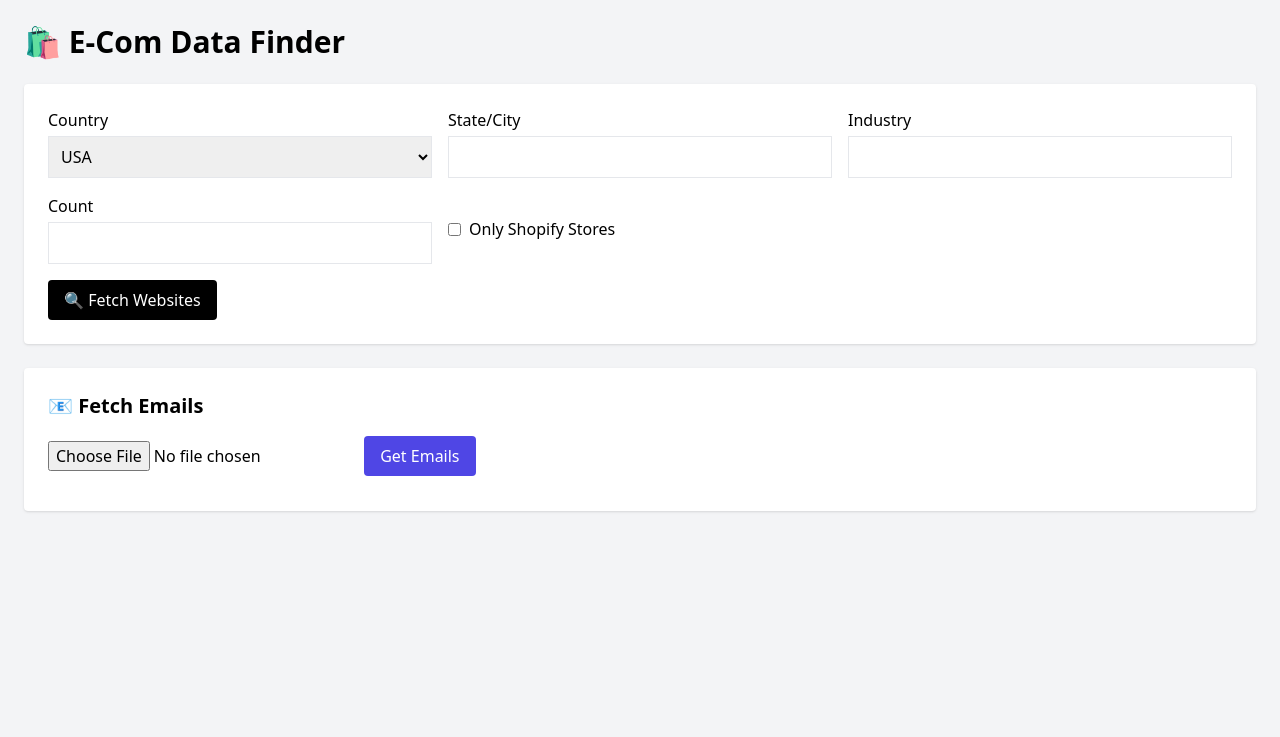
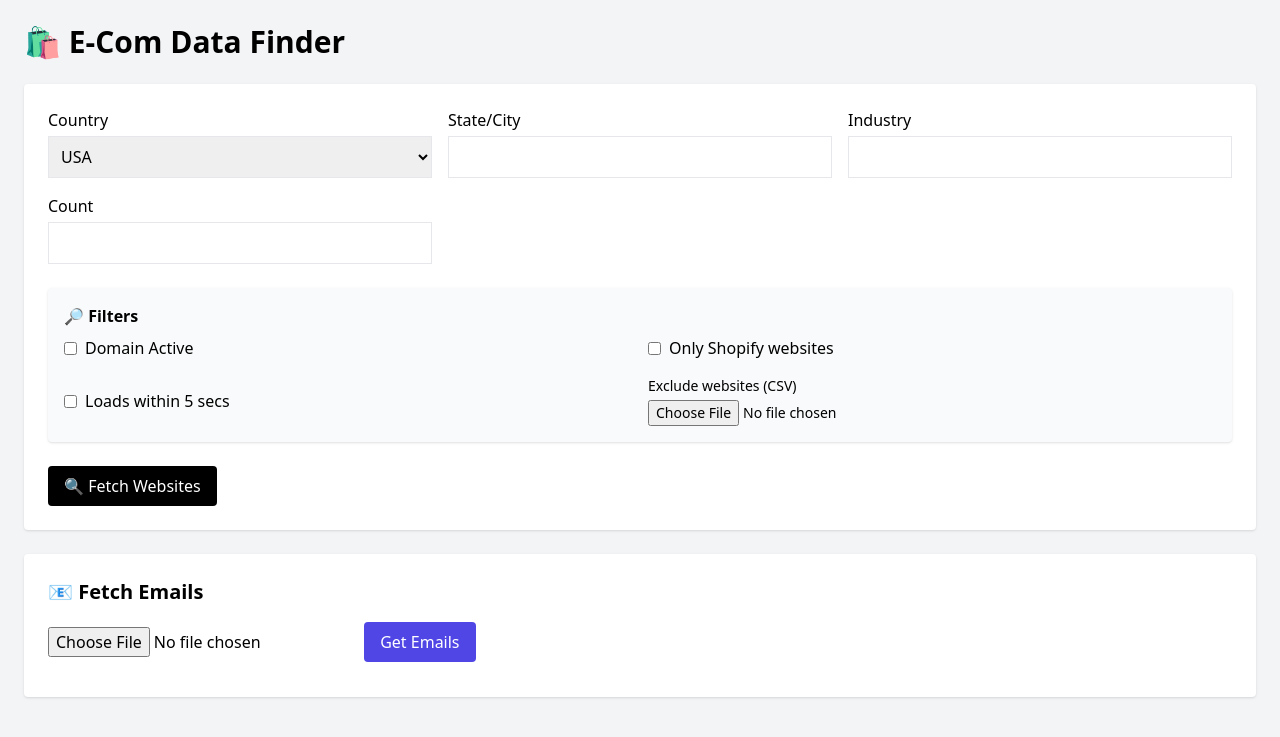
Before and after one commit to IDKSAM27/SDM-CSE, a FastAPI app: page / in a window 1280 px wide. Shown: the top 737 px of the page. Run offline with FastAPI, Linux system fonts and the light colour scheme; some libraries are stand-ins or nearby versions.

Commit message:
Sam's dumb work has made the filters work

```diff
--- a/app/main.py
+++ b/app/main.py
@@ -7,6 +7,7 @@ import io
 import csv
 from app.logic import fetch_emails  # If email extractor is implemented
 from app.logic.fetch_emails import get_emails
+from app.logic.filters import apply_filters
 
 
 app = FastAPI()
@@ -21,6 +22,7 @@ async def index(request: Request):
     return templates.TemplateResponse("index.html", {"request": request})
 
 # Handle website scraping POST
+
 @app.post("/fetch-websites")
 async def fetch_websites_route(
     request: Request,
@@ -28,13 +30,29 @@ async def fetch_websites_route(
     state: str = Form(...),
     industry: str = Form(...),
     count: int = Form(...),
-    only_shopify: bool = Form(False)
+    only_shopify: bool = Form(False),
+    domain_active: bool = Form(False),
+    fast_load: bool = Form(False),
+    exclude_csv: UploadFile = File(None)
 ):
-    websites = get_websites.get_websites(country, state, industry, count, only_shopify)
+    # Fetch websites
+    websites = get_websites.get_websites(country, state, industry, count, only_shopify=False)
+
+    # Exclusion list from uploaded CSV
+    exclude_list = []
+    if exclude_csv:
+        content = await exclude_csv.read()
+        decoded = content.decode("utf-8").splitlines()
+        exclude_list = [line.strip() for line in decoded if line.strip()]
+
+    # Apply filters
+    filtered = apply_filters(websites, exclude_list, active=domain_active, shopify=only_shopify, fast=fast_load)
+
     return templates.TemplateResponse("index.html", {
         "request": request,
-        "websites": websites
+        "websites": filtered
     })
+
 
 # Handle email extraction from CSV POST
 @app.post("/fetch-emails")
--- a/app/views/templates/index.html
+++ b/app/views/templates/index.html
@@ -10,7 +10,7 @@
         <h1 class="text-3xl font-bold mb-6">🛍️ E-Com Data Finder</h1>
 
         <!-- Website Fetch Form -->
-        <form action="/fetch-websites" method="post" class="bg-white p-6 rounded shadow mb-6" id="fetch-websites-form">
+        <form action="/fetch-websites" method="post" enctype="multipart/form-data" class="bg-white p-6 rounded shadow mb-6" id="fetch-websites-form">
             <div class="grid grid-cols-1 md:grid-cols-3 gap-4">
                 <div>
                     <label class="block mb-1">Country</label>
@@ -32,12 +32,32 @@
                     <label class="block mb-1">Count</label>
                     <input name="count" type="number" value="" min="" class="w-full border p-2">
                 </div>
-                <div class="flex items-center">
-                    <input type="checkbox" name="only_shopify" class="mr-2">
-                    <label>Only Shopify Stores</label>
+            </div>
+
+            <!-- Filter checkboxes and file upload -->
+            <div class="bg-gray-50 p-4 rounded shadow mt-6">
+                <h3 class="font-semibold mb-2">🔎 Filters</h3>
+                <div class="grid grid-cols-1 md:grid-cols-2 gap-4">
+                    <label class="flex items-center space-x-2">
+                        <input type="checkbox" name="domain_active" class="form-checkbox">
+                        <span>Domain Active</span>
+                    </label>
+                    <label class="flex items-center space-x-2">
+                        <input type="checkbox" name="only_shopify" class="form-checkbox">
+                        <span>Only Shopify websites</span>
+                    </label>
+                    <label class="flex items-center space-x-2">
+                        <input type="checkbox" name="fast_load" class="form-checkbox">
+                        <span>Loads within 5 secs</span>
+                    </label>
+                    <div>
+                        <label class="block mb-1 text-sm">Exclude websites (CSV)</label>
+                        <input type="file" name="exclude_csv" accept=".csv" class="block w-full text-sm">
                     </div>
                 </div>
-            <button class="mt-4 bg-black text-white px-4 py-2 rounded" type="submit">🔍 Fetch Websites</button>
+            </div>
+
+            <button class="mt-6 bg-black text-white px-4 py-2 rounded" type="submit">🔍 Fetch Websites</button>
         </form>
 
         <!-- Website Results -->
@@ -108,7 +128,6 @@
                 "{{ site.load_time or 'N/A' }}",
                 "{{ 'Yes' if site.shopify else 'No' }}"
             ]);
-
             {% endfor %}
 
             const csvContent = "data:text/csv;charset=utf-8," + csvRows.map(e => e.join(",")).join("\n");
--- a/emails.csv
+++ b/emails.csv
@@ -3,3 +3,6 @@ https://karnataka.gov.in/educationalist/en,pd.webportal@karnataka.gov.in
 https://karnataka.gov.in/new-page/Education/en,"kajavivi@gmail.com, pd.webportal@karnataka.gov.in"
 https://www.newindianexpress.com/states/karnataka/2025/Feb/03/karnataka-education-crisis-exposed-as-aser-2024-reveals-alarming-learning-gaps,None
 https://sathee.prutor.ai/outreach/karnataka/karanatka-contribution/,"sathee@iitk.ac.in, sathee@iitk.ac.in"
+https://theacademicinsights.com/karnataka-an-emerging-education-hotspot/,"aimeditor@theacademicinsights.com, subscription@theacademicinsights.com, contact@theacademicinsights.com"
+https://www.poojn.in/post/27039/education-in-karnataka-a-complete-guide?srsltid=AfmBOoqJyyWBvUQmu1SBYbJWyqn5to6VhOW7KaeQrdhH8_Nhnubr4qsV,PoojnIndia@mastodon.social
+https://timesofindia.indiatimes.com/education/news/a-snapshot-from-karnatakas-higher-education-landscape-steady-growth-in-ger-but-gender-disparity-and-decline-in-research-signal-warning/articleshow/115487838.cms,None
```
Also changed, not shown: app/logic/filters.py (+10 -3 lines). Lines whose indentation alone changed are shown as unchanged.
